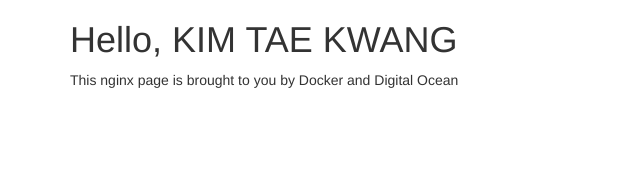
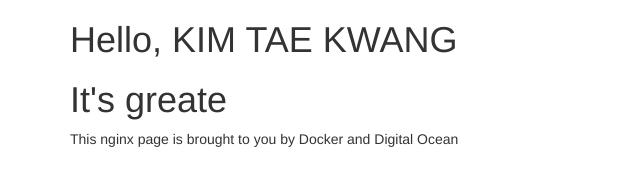
Before and after one commit to erotica/dgtest1, a plain HTML site: page index.html in a window 1280 px wide. Shown: the whole page, without its empty margins (0-640 px from the left). Drawn offline with nearby package versions, Linux system fonts and the light colour scheme.

Commit message:
local updated:it's greate

```diff
--- a/index.html
+++ b/index.html
@@ -6,6 +6,7 @@
   <body>
     <div class="container">
       <h1>Hello, KIM TAE KWANG</h1>
+	  <h1>It's greate</h1>
       <p>This nginx page is brought to you by Docker and Digital Ocean</p>
     </div>
   </body>
```
